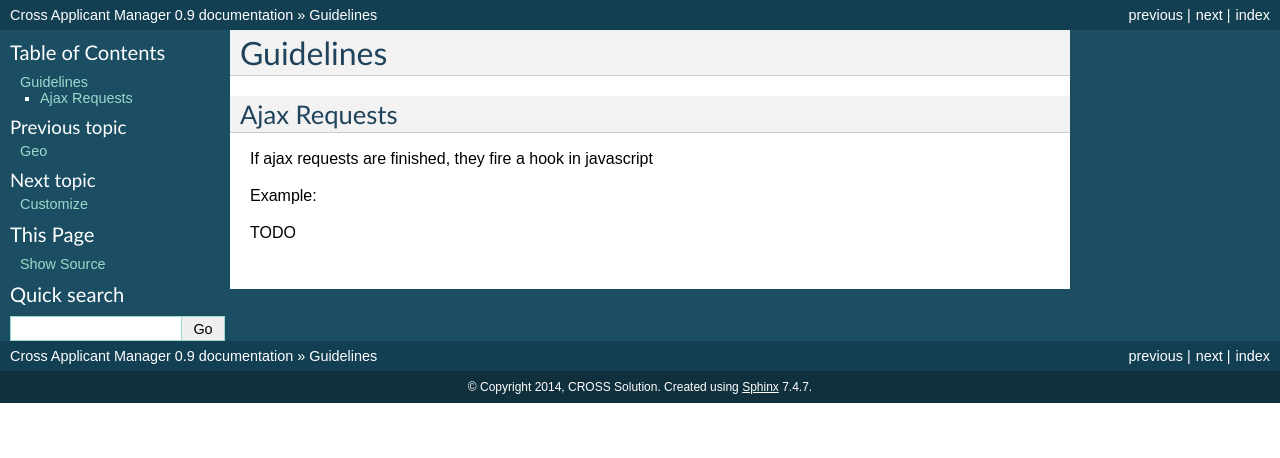
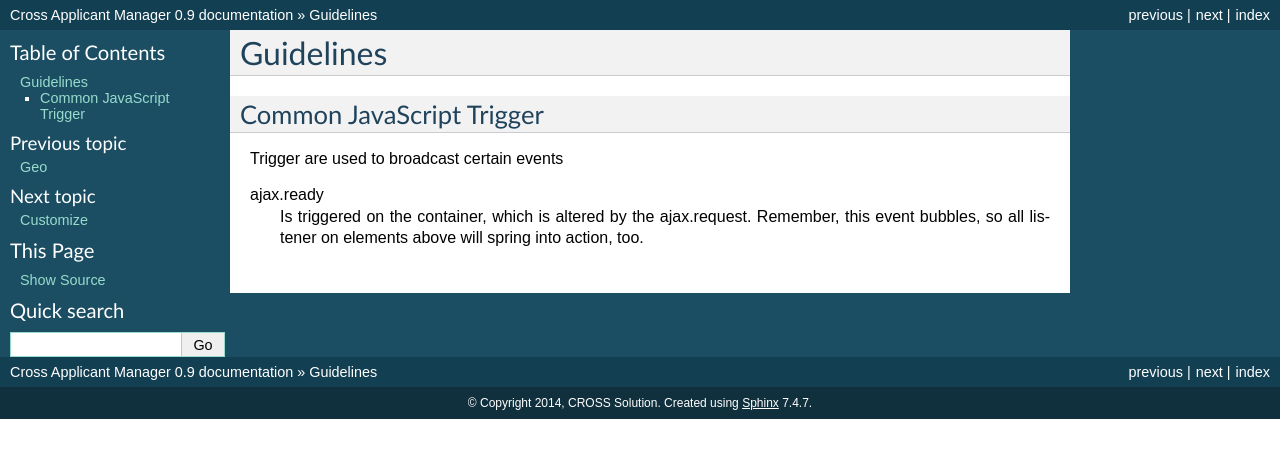
Before and after one commit to cross-solution/YawikDocs, a Sphinx documentation site: the page built from source/guidelines.rst, in a window 1280 px wide. Shown: the top 458 px of the page. Built offline with Sphinx 7.4.7, drawn with Linux system fonts in a browser that asks for light colours.

Commit message:
ajax events

```diff
--- a/source/guidelines.rst
+++ b/source/guidelines.rst
@@ -1,11 +1,11 @@
 Guidelines
 ==========
 
-Ajax Requests
--------------
+Common JavaScript Trigger
+-------------------------
 
-If ajax requests are finished, they fire a hook in javascript
+Trigger are used to broadcast certain events
 
-Example:
-
-TODO
+ajax.ready
+	  Is triggered on the container, which is altered by the ajax.request.
+          Remember, this event bubbles, so all listener on elements above will spring into action, too.
```
